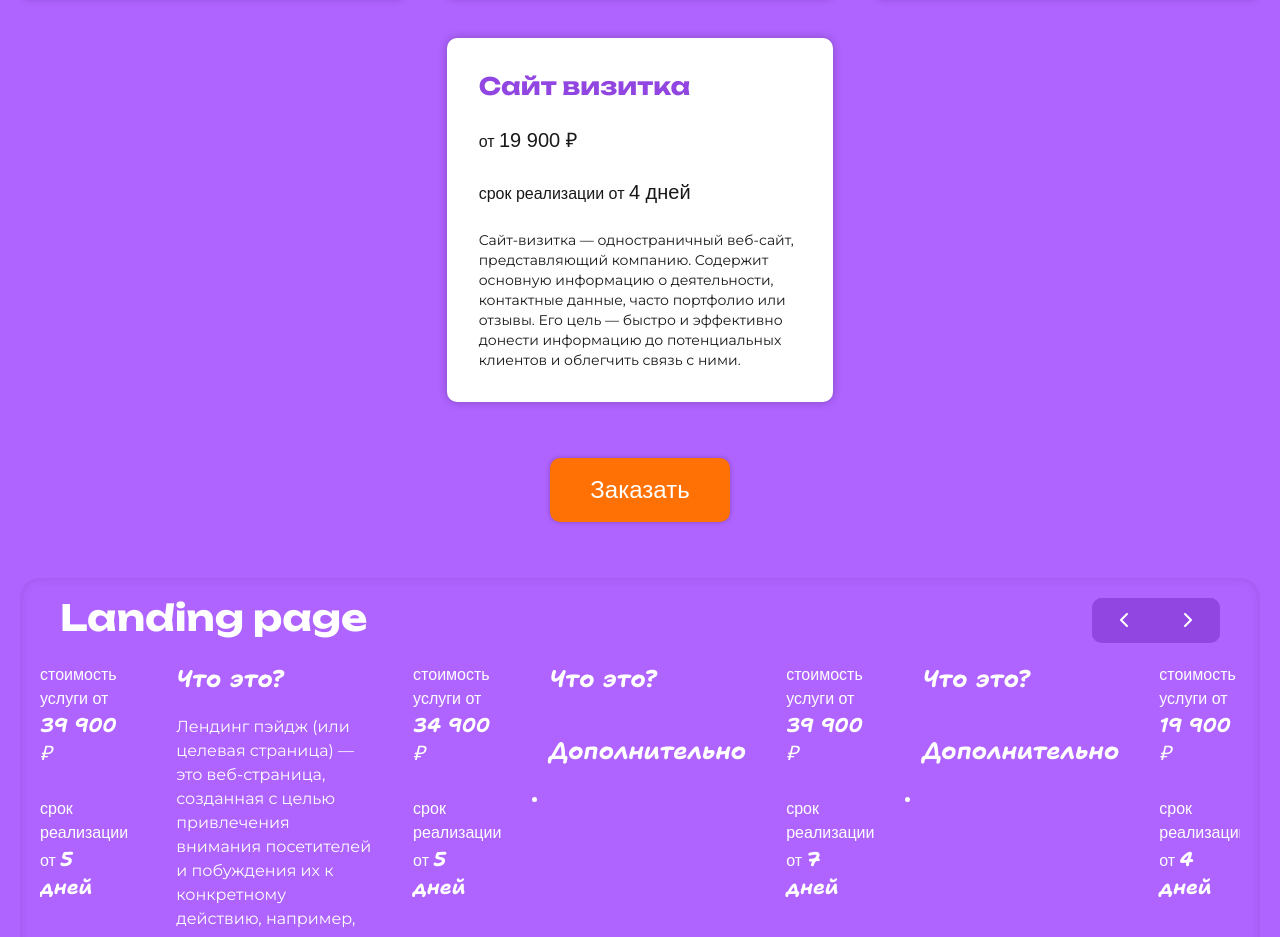
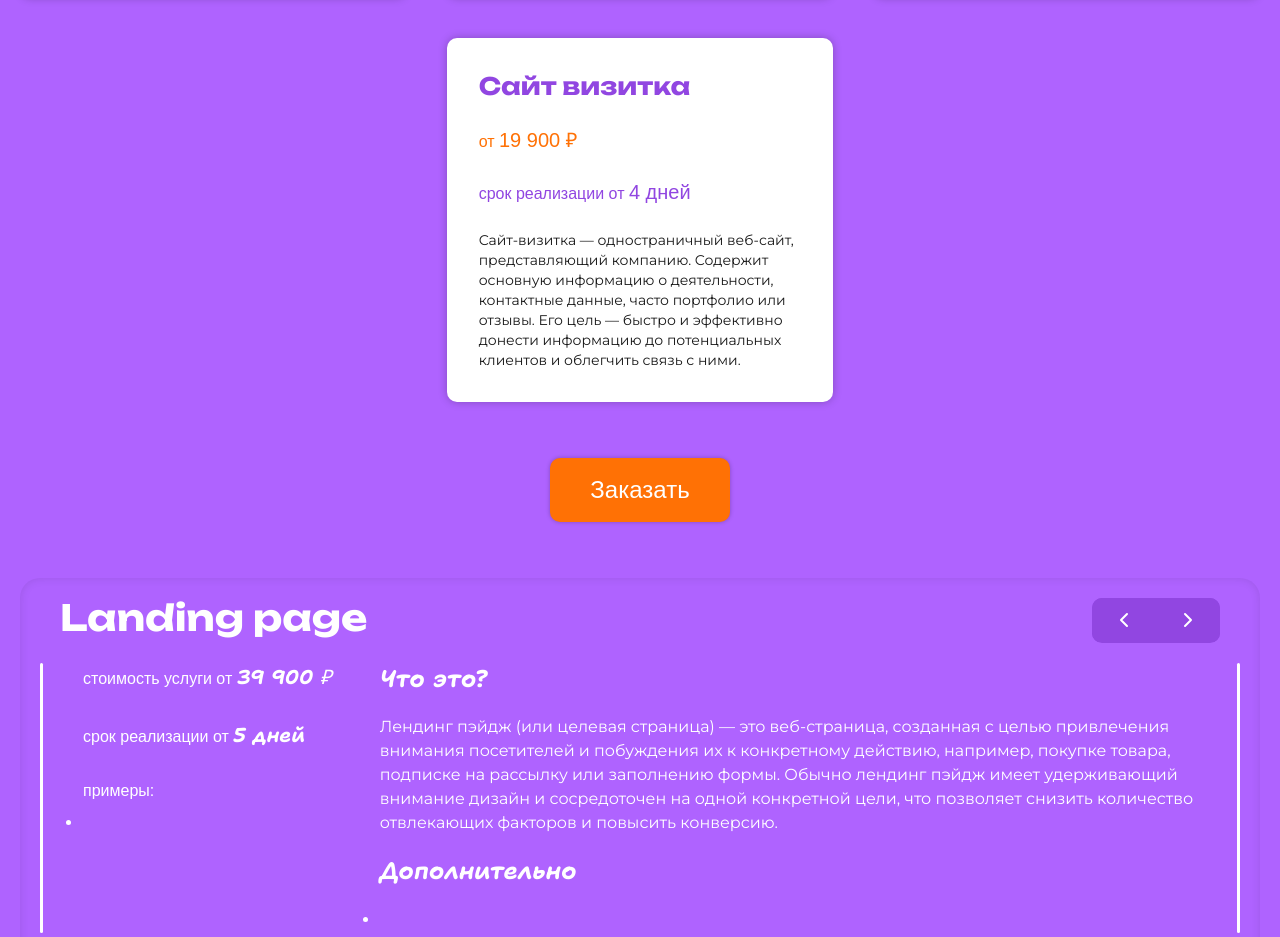
Before and after one commit to AlexandrNikolaenko/Creatieve, a Next.js app in the folder creatieve/: page / in a window 1280 px wide. Shown: the part 1350-2287 px from the top of the page. Built offline with nearby package versions, Linux system fonts and the light colour scheme; a web font is replaced by a local one.

Commit message:
feat: Base scroll and functions was created

```diff
--- a/creatieve/src/app/components/buttons.js
+++ b/creatieve/src/app/components/buttons.js
@@ -16,13 +16,13 @@ export default function OrderButton() {
 export function BrightButton ({text, action, link}) {
     if (link) {
         return(
-            <a href={link} className="w-fit text-nowrap px-10 py-4 rounded-[10px] bg-bright text-white font-base text-xl shadow-small">
+            <a href={link} className="w-fit text-nowrap px-10 py-4 rounded-[10px] transition-all duration-300 bg-bright hover:bg-active-bright active:bg-active-bright focus:bg-active-bright text-white font-base text-xl shadow-small">
                 {text}
             </a>
         )
     }
     return(
-        <button type="submit" onSubmit={action} className="w-fit px-10 py-4 rounded-[10px] bg-bright text-white font-base text-xl shadow-small">
+        <button type="submit" onSubmit={action} className="w-fit px-10 py-4 rounded-[10px] transition-all duration-300 bg-bright hover:bg-active-bright active:bg-active-bright focus:bg-active-bright text-white font-base text-xl shadow-small">
             {text}
         </button>
     )
--- a/creatieve/src/app/components/portfolio.js
+++ b/creatieve/src/app/components/portfolio.js
@@ -32,7 +32,7 @@ export default function Portfolio() {
             <div className="flex flex-col gap-y-10 wrapper items-center">
                 <div className="flex flex-col gap-y-5 items-center">
                     <h3 className="text-white font-base text-4xl font-bold"><span className="text-bright">О качестве</span> наши <span className="text-bright">работы</span> говорят за нас</h3>
-                    <p className="text-2xl text-white">представляем вам несколько наших работ</p>
+                    <p className="text-2xl text-white">представляем вам несколько наших проектов</p>
                 </div>
                 <ul className="flex flex-col gap-y-14">
                     {works.map(work => <Work key={work.id} work={work}/>)}
--- a/creatieve/src/app/components/products.js
+++ b/creatieve/src/app/components/products.js
@@ -1,8 +1,9 @@
 'use client'
 
-import { useState } from "react";
+import { useRef, useEffect, useState } from "react";
 import Image from "next/image";
 import OrderButton from "./buttons";
+import { withCoalescedInvoke } from "next/dist/lib/coalesced-function";
 
 let products = [
     {
@@ -98,24 +99,46 @@ let products = [
 export default function Products() {
     let [showId, setShowId] = useState(1);
 
+    useEffect(() => {
+        let slideProd = document.getElementById("slideProd");
+        let xpoint = document.getElementById(`block${showId}`).offsetLeft;
+        slideProd.scroll({
+            top: 0,
+            left: xpoint,
+            behavior: "smooth"
+        });
+        let slideName = document.getElementById("slideName");
+        let ypoint = document.getElementById(`title${showId}`).offsetTop;
+        slideName.scroll({
+            top: ypoint,
+            left: 0,
+            behavior: "smooth"
+        });
+    }, [showId]);
+
     return(
         <section id="2" className="shadow-section relative z-40 bg-base-color py-14">
             <div className="wrapper flex flex-col gap-y-14 items-center">
                 <h4 className="text-white font-base text-4xl text-center font-bold">Что мы предлагаем?</h4>
-                <ul className="grid grid-cols-6 w-full gap-10 justify-center items-center">
-                    {products.map(product => <ProductBlock product={product} key={product.id}/>)}
-                </ul>
+                <div className="grid grid-cols-6 w-full gap-10 justify-center items-center">
+                    {products.map(product => <ProductBlock product={product} key={product.id} changer={setShowId}/>)}
+                </div>
                 <OrderButton />
                 <div id="block" className="flex flex-col w-full gap-y-5 rounded-[20px] shadow-inner p-5">
                     <div className="flex justify-between px-5">
-                        <ul className="flex flex-col gap-3 h-[45px] overflow-hidden">
-                            {products.map(product => <ProductTitle title={product.name} key={product.id}/>)}
+                        <div id="slideName"  className="h-[45px] overflow-y-hidden relative">
+                            <ul id="nameLine" className="flex flex-col gap-3">
+                                {products.map(product => <ProductTitle product={product} key={product.id}/>)}
                             </ul>
-                        <SlideButton />
                         </div>
-                    <ul className="flex gap-x-10 w-full overflow-hidden">
+                        <SlideButton changeId={setShowId} current={showId}/>
+                    </div>
+                    <div id="slideProd" className="w-full overflow-x-hidden relative">
+                        <ul id="blockLine" className="flex gap-x-10 w-max">
                             {products.map(product => <DescProductBlock product={product} key={product.id}/>)}
+                            <div className="bg-white w-[3px] rounded"></div>
                         </ul>
+                    </div>
                     <OrderButton />
                 </div>
             </div>
@@ -123,38 +146,50 @@ export default function Products() {
     )
 }
 
-function SlideButton() {
+function SlideButton({changeId, current}) {
     return (
         <div className={`slideButton overflow-hidden rounded-[10px] bg-active-base`}>
-            <button className="px-5 py-2.5 transition-all duration-300 bg-active-base hover:bg-dark-base">
+            <button onClick={() => {
+                if (current > 1) changeId(current - 1);
+                else changeId(products.length);
+            }} className="px-5 py-2.5 transition-all duration-300 bg-active-base hover:bg-dark-base">
                 <Image alt='turn last' src={'/chevron-left.svg'} width={24} height={24}/>
             </button>
-            <button className="px-5 py-2.5 transition-all duration-300 bg-active-base hover:bg-dark-base">
+            <button onClick={() => {
+                if (current < products.length) changeId(current + 1);
+                else changeId(1);
+            }} className="px-5 py-2.5 transition-all duration-300 bg-active-base hover:bg-dark-base">
                 <Image alt='turn next' src={'/chevron-right.svg'} width={24} height={24}/>
             </button>
         </div>
     )
 }
 
-function ProductTitle({title}){
+function ProductTitle({product}){
     return (
-        <li>
-            <h3 className="font-base font-bold text-4xl text-white">{title}</h3>
+        <li id={`title${product.id}`}>
+            <h3 className="font-base font-bold text-4xl text-white">{product.name}</h3>
         </li>
     )
 }
 
 function DescProductBlock({product}) {
+    function getWidth() {
+        if (window.innerWidth <= 1400) return window.innerWidth - 166
+        else return 1360 - 126
+    }
 
     return (
-        <li className={`flex gap-x-12 w-full`}>
-            <div className="flex flex-col gap-y-[30px]">
-                <p className="text-white font-base text-base">стоимость услуги от <span className="font-ital text-xl italic">{product.cost}</span></p>
-                <p className="text-white font-base text-base">срок реализации от <span className="font-ital text-xl italic">{product.time} дней</span></p>
+        <>
+            <div className="bg-white w-[3px] rounded" id={`block${product.id}`}></div>
+            <li className={`flex gap-x-12`} style={{width: getWidth() + 'px'}}>
+                <div className="flex flex-col gap-y-[30px] w-max">
+                    <p className="text-white font-base text-base text-nowrap">стоимость услуги от <span className="font-ital text-xl italic">{product.cost}</span></p>
+                    <p className="text-white font-base text-base text-nowrap">срок реализации от <span className="font-ital text-xl italic">{product.time} дней</span></p>
                     <div className="flex flex-col gap-y-2">
-                    <p className="text-white font-base text-base">примеры:</p>
+                        <p className="text-white font-base text-base text-nowrap">примеры:</p>
                         <ul className="flex flex-col gap-y-2">
-                        {product.examples.map(example => <li key={example.id} className="text-white list-disc">{example.name}</li>)}
+                            {product.examples.map(example => <li key={example.id} className="text-white list-disc text-nowrap">{example.name}</li>)}
                         </ul>
                     </div>
                 </div>
@@ -167,16 +202,27 @@ function DescProductBlock({product}) {
                     </ul>
                 </div>
             </li>
+        </>
     )
 }
 
-function ProductBlock({product}) {
+function ProductBlock({product, changer}) {
+    function scroller() {
+        changer(product.id);
+        let block = document.getElementById('block').getBoundingClientRect();
+        window.scroll({
+            top: block.top - ((window.innerHeight - block.height) / 2) + window.scrollY,
+            left: 0,
+            behavior: "smooth"
+        })
+    }
+
     return (
-        <li className={`productBlock flex flex-col h-full gap-y-6  transition-all *:hover:text-white bg-white ${product.activeBg} cursor-pointer  p-8 shadow-base rounded-[10px] ${product.id == 4 ? 'col-start-3 col-span-2' : 'col-span-2'}`}>
+        <button onClick={scroller} className={`productBlock text-left flex flex-col h-full gap-y-6  transition-all *:hover:text-white ${product.activeBg} cursor-pointer  p-8 shadow-base rounded-[10px] ${product.id == 4 ? 'col-start-3 col-span-2' : 'col-span-2'}`}>
             <h4 className="text-active-base font-base text-2xl font-bold transition-all">{product.name}</h4>
-            <p className="text-dark font-base text-base transition-all">от <span className="text-inherit text-xl">{product.cost}</span></p>
-            <p className="text-dark font-base text-base transition-all">срок реализации от <span className="text-inherit text-xl">{product.time} дней</span></p>
+            <p className="text-bright font-base text-base transition-all">от <span className="text-inherit text-xl">{product.cost}</span></p>
+            <p className="text-active-base font-base text-base transition-all">срок реализации от <span className="text-inherit text-xl">{product.time} дней</span></p>
             <p className="text-dark text-sm transition-all">{product.description}</p>
-        </li>
+        </button>
     )
 }
--- a/creatieve/src/app/components/whywe.js
+++ b/creatieve/src/app/components/whywe.js
@@ -49,7 +49,7 @@ export default function WhyWe() {
                 </div>
                 <h4 className="text-white text-3xl font-base">Прозрачный процесс разработки</h4>
                 <ul className="relative flex flex-col gap-[30px] items-start">
-                    <div className="z-20 absolute"></div>
+                    <div className="z-20 absolute border-dashed border-[3px] h-full left-[33px] border-bright"></div>
                     {stages.map(stage => <Stage key={stage.id} stage={stage}/>)}
                 </ul>
             </div>
--- a/creatieve/src/app/globals.css
+++ b/creatieve/src/app/globals.css
@@ -85,31 +85,34 @@ html::-webkit-scrollbar, body::-webkit-scrollbar{
 } */
 
 .productBlock, .landingBlock, .siteBlock, .visitBlock, .appBlock{
-  transition: all .15;
+  background: white;
+  transition-property: all;
+  transition-duration: .3s;
 }
 
-.landingBlock:hover{
+.landingBlock:hover, .landingBlock:active{
   --tw-gradient-from: #2AC900 var(--tw-gradient-from-position);
   --tw-gradient-to: #02D6EE var(--tw-gradient-to-position);
 }
 
-.siteBlock:hover{
+.siteBlock:hover, .siteBlock:active{
   --tw-gradient-from: #0011FF var(--tw-gradient-from-position);
   --tw-gradient-to: #07E6FF var(--tw-gradient-to-position);
 }
 
-.appBlock:hover{
+.appBlock:hover,.appBlock:active{
   --tw-gradient-from: #FF0101 var(--tw-gradient-from-position);
   --tw-gradient-to: #F6BC19 var(--tw-gradient-to-position);
 }
 
-.visitBlock:hover{
+.visitBlock:hover, .visitBlock:active{
   --tw-gradient-from: #680DE7 var(--tw-gradient-from-position);
   --tw-gradient-to: #F91ABA var(--tw-gradient-to-position);
 }
 
-.productBlock:hover{
+.productBlock:hover, .productBlock:active{
   --tw-gradient-stops: var(--tw-gradient-from), var(--tw-gradient-to);
-  background-image: linear-gradient(to bottom right, var(--tw-gradient-stops));
-  transition: all .15;
+  background: linear-gradient(to bottom right, var(--tw-gradient-stops));
+  transition-property: all;
+  transition-duration: .3s;
 }
--- a/creatieve/tailwind.config.mjs
+++ b/creatieve/tailwind.config.mjs
@@ -10,7 +10,7 @@ export default {
     extend: {
       colors: {
         bright: '#FF7105',
-        'active-bright': '#FF7105',
+        'active-bright': '#DE6000',
         dark: '#191919',
         'base-color': '#AF63FF',
         'active-base': '#9146E1',
```
Also changed, not shown: creatieve/src/app/components/header.js (+18 -12 lines). Lines whose indentation alone changed are shown as unchanged.
